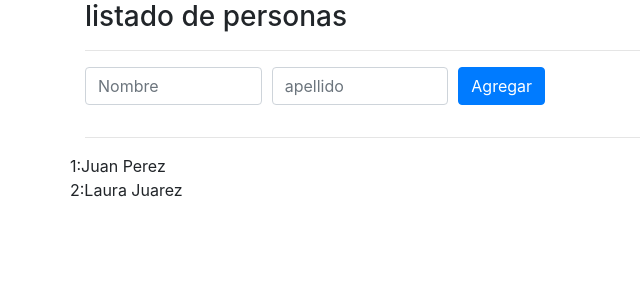
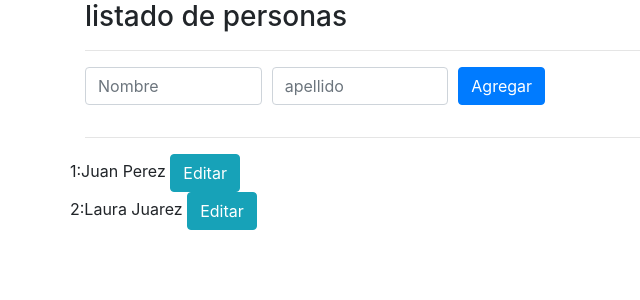
Before and after one commit to tonoanzzu/listado-de-personas, an Angular app: page / in a window 1280 px wide. Shown: the top 300 px of the page, without its empty margins (0-640 px from the left). Built offline with nearby package versions, Linux system fonts and the light colour scheme.

Commit message:
comunicacion entre componentes utilizando servicios

```diff
--- a/src/app/formulario/formulario.component.ts
+++ b/src/app/formulario/formulario.component.ts
@@ -17,7 +17,11 @@
   @ViewChild('nombreInput') nombreInput: ElementRef;
   @ViewChild('apellidoInput') apellidoInput: ElementRef;
 
-  constructor(private LoggingService:LoggingService, private personasService: PersonasService) { }
+  constructor(private LoggingService:LoggingService, private personasService: PersonasService) {
+    this.personasService.saludar.subscribe(
+      (indice:number) => alert("El indice es: "+ indice)
+      )
+  }
 
   ngOnInit() {
   }
--- a/src/app/persona/persona.component.html
+++ b/src/app/persona/persona.component.html
@@ -2,6 +2,10 @@
     <div class="col-xs-12">
      <div >
        {{indice+1}}:{{persona.nombre}} {{persona.apellido}}
+       <button
+       type = "submit"
+       class="btn btn-info"
+       (click)="emitirSaludo()">Editar</button>
      </div>
     </div>
    </div>
--- a/src/app/persona/persona.component.ts
+++ b/src/app/persona/persona.component.ts
@@ -1,5 +1,6 @@
 import { Component, OnInit, Input, Injectable } from '@angular/core';
 import { Persona } from '../persona.model';
+import { PersonasService } from '../personas.service';
 
 
 @Component({
@@ -11,9 +12,13 @@
   @Input() persona: Persona;
   @Input() indice:number;
 
-  constructor() { }
+  constructor(private PersonasService: PersonasService) { }
 
   ngOnInit() {
   }
 
+  emitirSaludo(){
+    this.PersonasService.saludar.emit(this.indice);
+  }
+
 }
--- a/src/app/personas.service.ts
+++ b/src/app/personas.service.ts
@@ -1,12 +1,14 @@
 import {Persona} from './persona.model';
 import { LoggingService } from './LoggingService.service';
-import { Injectable } from '@angular/core';
+import { Injectable, EventEmitter } from '@angular/core';
 
 @Injectable()
 export class PersonasService{
   personas: Persona[]= [
    new Persona("Juan", "Perez"),
    new Persona("Laura","Juarez")];
+
+   saludar = new EventEmitter<number>();
 
    constructor(private LoggingService: LoggingService){}
 
```
